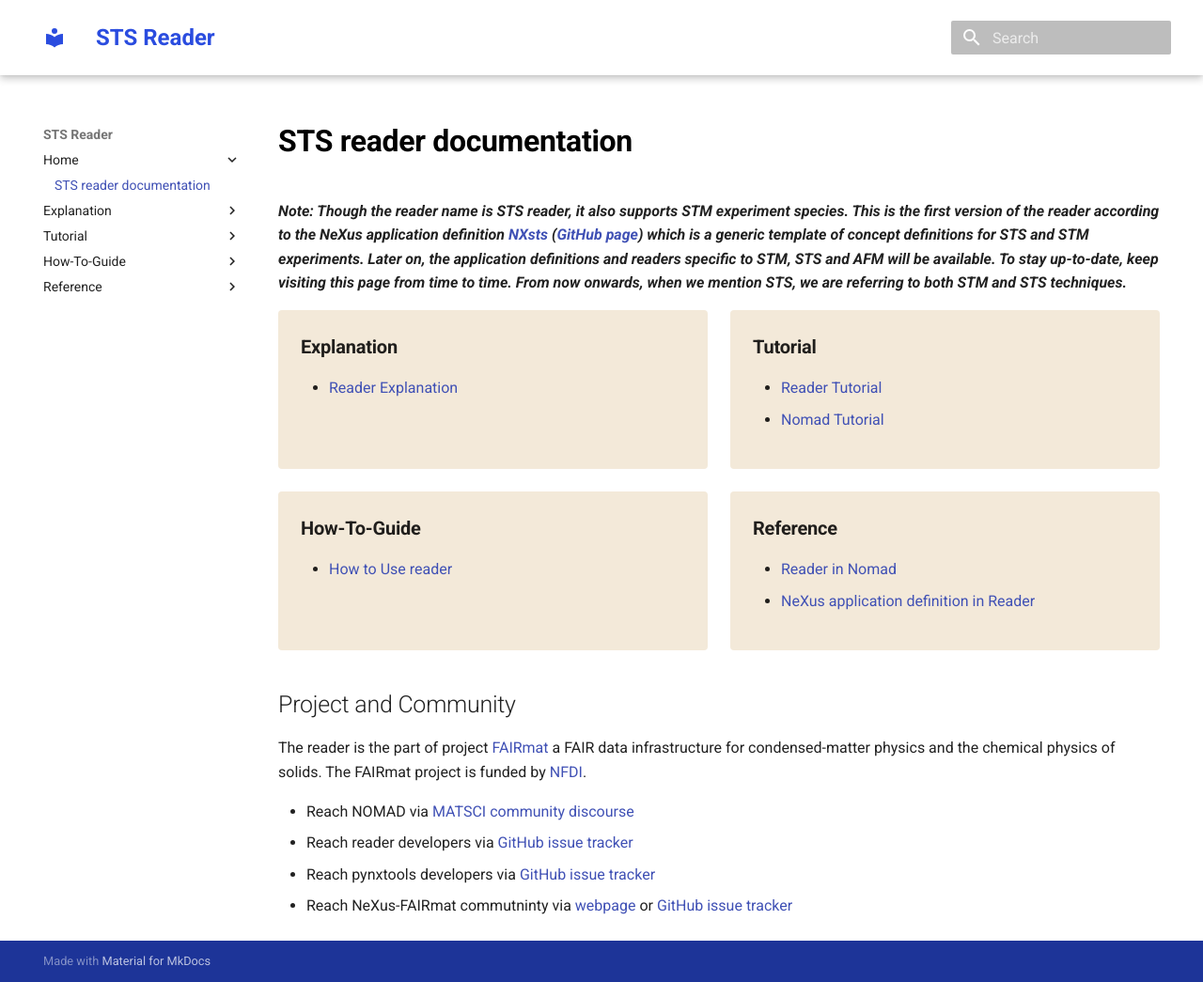
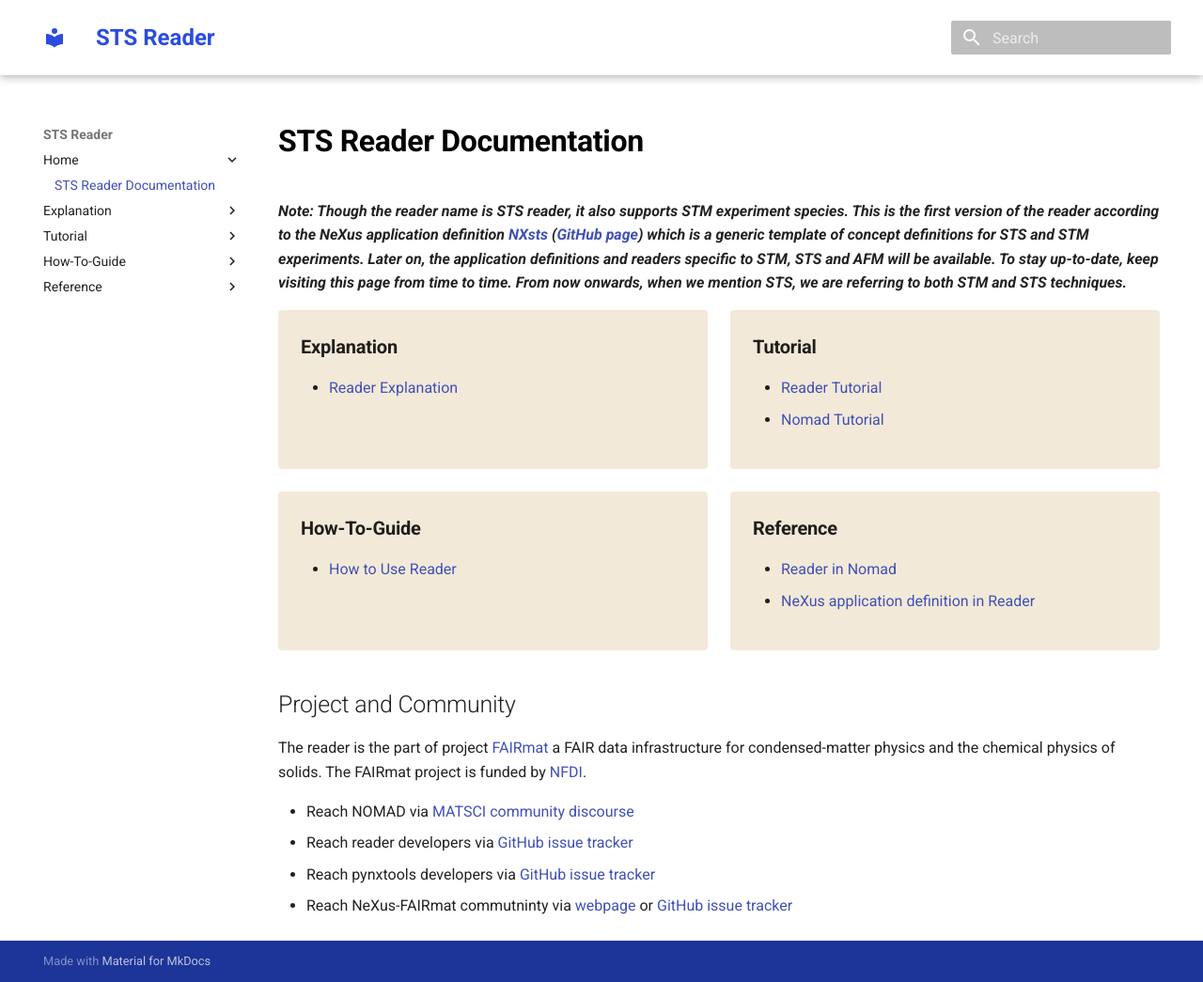
Before and after one commit to FAIRmat-NFDI/pynxtools-stm, an MkDocs documentation site: the page built from docs/index.md, in a window 1280 px wide and 1045 px high. Shown: the whole window at 94% size. Built offline with MkDocs 1.6.1 and Material for MkDocs 9.7.7, drawn with Linux system fonts in a browser that asks for light colours.

Commit message:
Template is ready.

```diff
--- a/docs/index.md
+++ b/docs/index.md
@@ -1,7 +1,7 @@
 ---
 hide: toc
 ---
-# STS reader documentation
+# STS Reader Documentation
 ***Note: Though the reader name is STS reader, it also supports STM experiment species. This is the first version of the reader according to the NeXus application definition [NXsts](https://fairmat-nfdi.github.io/nexus_definitions/classes/contributed_definitions/NXsts.html#nxsts) ([GitHub page](https://github.com/FAIRmat-NFDI/nexus_definitions/blob/fairmat/contributed_definitions/NXsts.nxdl.xml)) which is a generic template of concept definitions for STS and STM experiments. Later on, the application definitions and readers specific to STM, STS and AFM will be available. To stay up-to-date, keep visiting this page from time to time. From now onwards, when we mention STS, we are referring to both STM and STS techniques.***
 
 <div markdown="block" class="home-grid">
@@ -23,7 +23,7 @@ hide: toc
 
 ### How-To-Guide
 
-  - [How to Use reader](how-to-guides/how-to-interact-with-reader.md)
+  - [How to Use Reader](how-to-guides/how-to-interact-with-reader.md)
 
 </div>
 <div markdown="block">
```
Also changed, not shown: docs/tutorial/nomad-tutorial.md (+1 -1 lines), docs/tutorial/reader-tutorial.md (+1 -1 lines).
